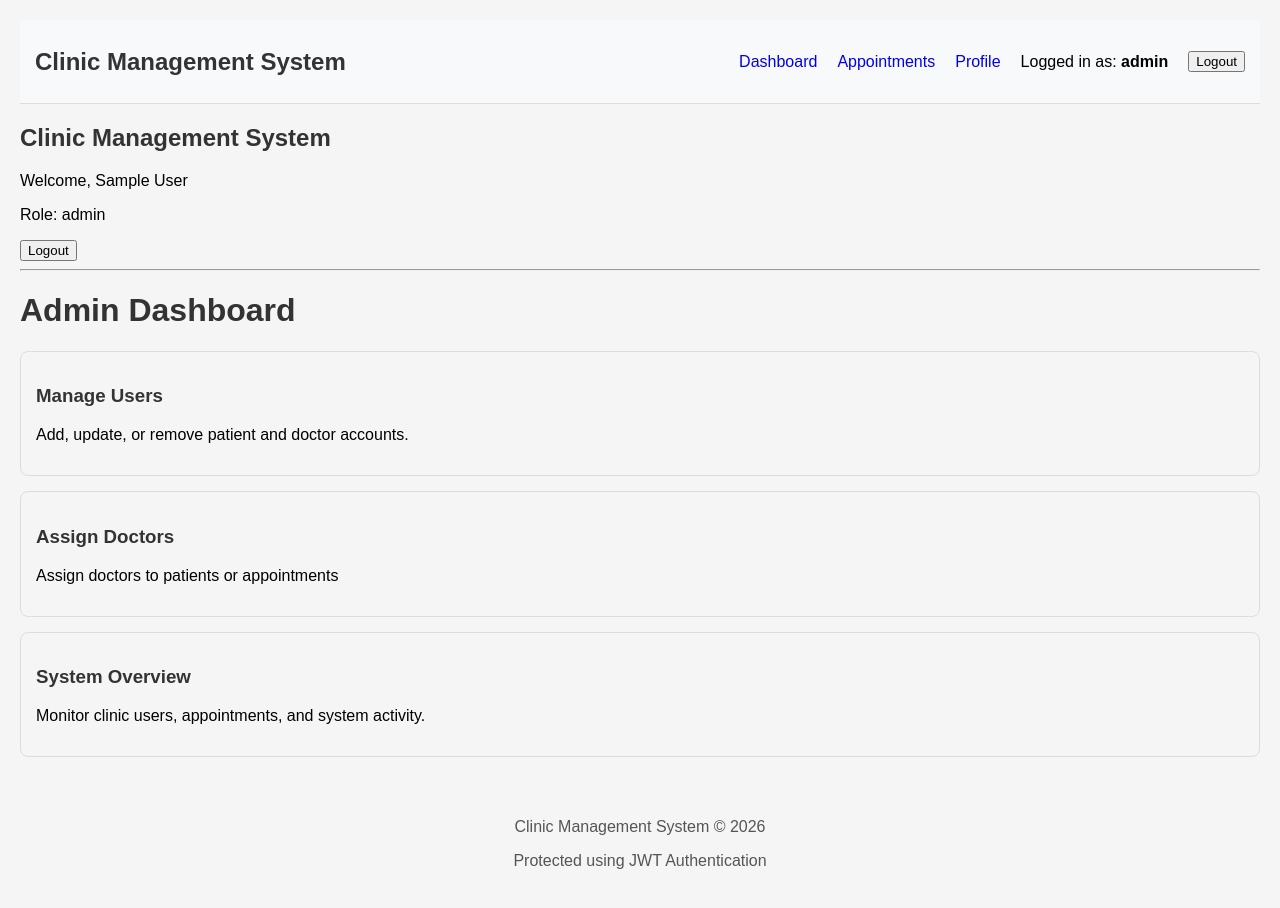
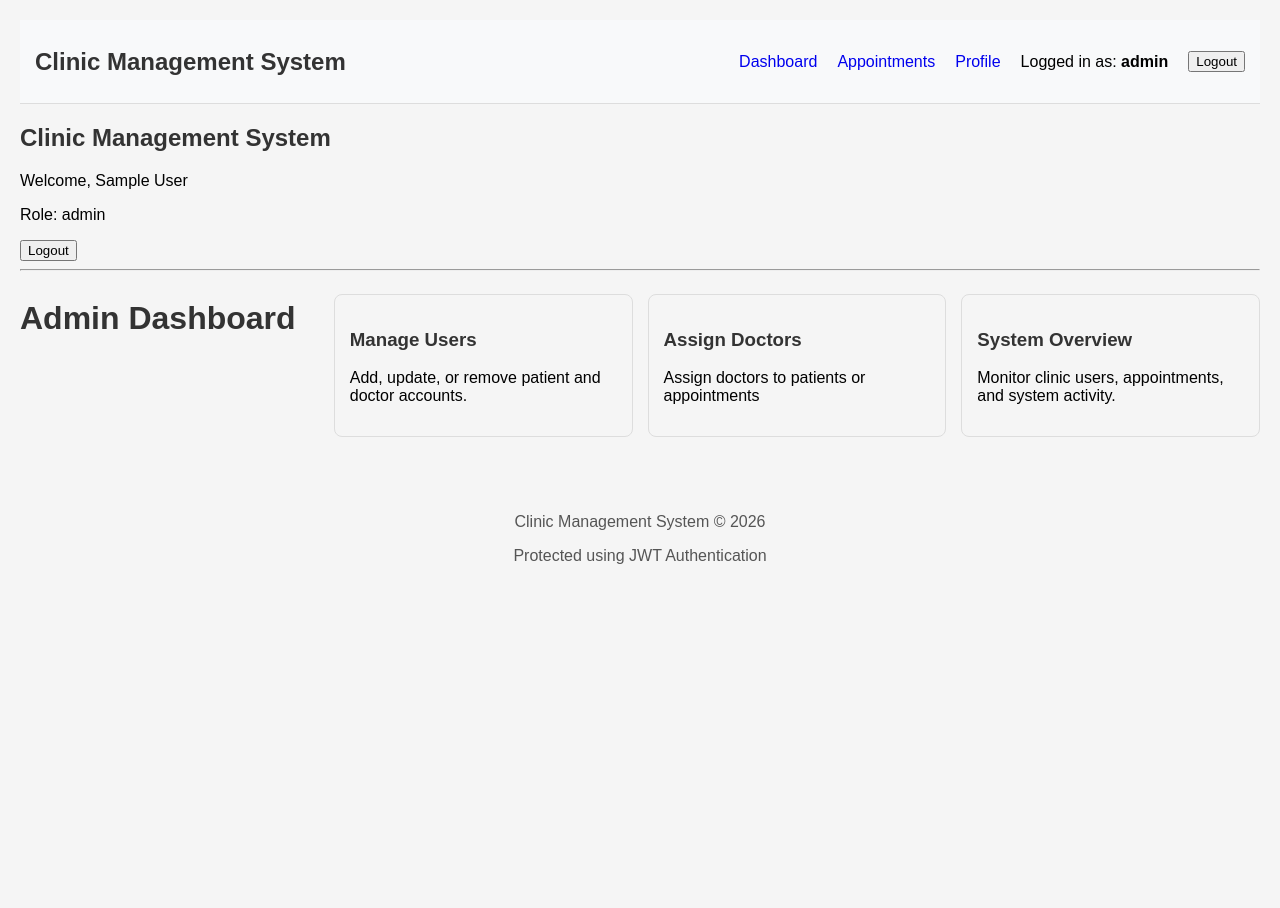
Before and after one commit to imanshahrel/CCS6344-Assignment-G21, a React (Vite) app in the folder client/: page /dashboard in a window 1280 px wide. Shown: the top 908 px of the page. After the commit the page ends 800 px from the top, so only its background shows below. Built offline with nearby package versions, Linux system fonts and the light colour scheme; sample sign-in values are in the browser's storage.

Commit message:
Improves dashboard style for better readability

```diff
--- a/client/src/App.css
+++ b/client/src/App.css
@@ -81,3 +81,10 @@
     text-align: center;
     color: #555;
 }
+
+/* Improves dashboard readability*/
+.card-grid {
+    display: grid;
+    grid-template-columns: repeat(auto-fit, minmax(250px, 1fr));
+    gap: 15px;
+}
--- a/client/src/pages/AdminDashboard.jsx
+++ b/client/src/pages/AdminDashboard.jsx
@@ -1,6 +1,6 @@
 function AdminDashboard() {
     return (
-        <div>
+        <div className="card-grid">
             <h1>Admin Dashboard</h1>
 
             <div className="dashboard-card">
--- a/client/src/pages/DoctorDashboard.jsx
+++ b/client/src/pages/DoctorDashboard.jsx
@@ -1,6 +1,6 @@
 function DoctorDashboard() {
     return (
-        <div>
+        <div className="card-grid">
             <h1>Doctor Dashboard</h1>
 
             <div className="dashboard-card">
--- a/client/src/pages/PatientDashboard.jsx
+++ b/client/src/pages/PatientDashboard.jsx
@@ -1,6 +1,6 @@
 function PatientDashboard() {
     return (
-        <div>
+        <div className = "card-grid">
             <h1>Patient Dashboard</h1>
 
             <div className="dashboard-card">
```
